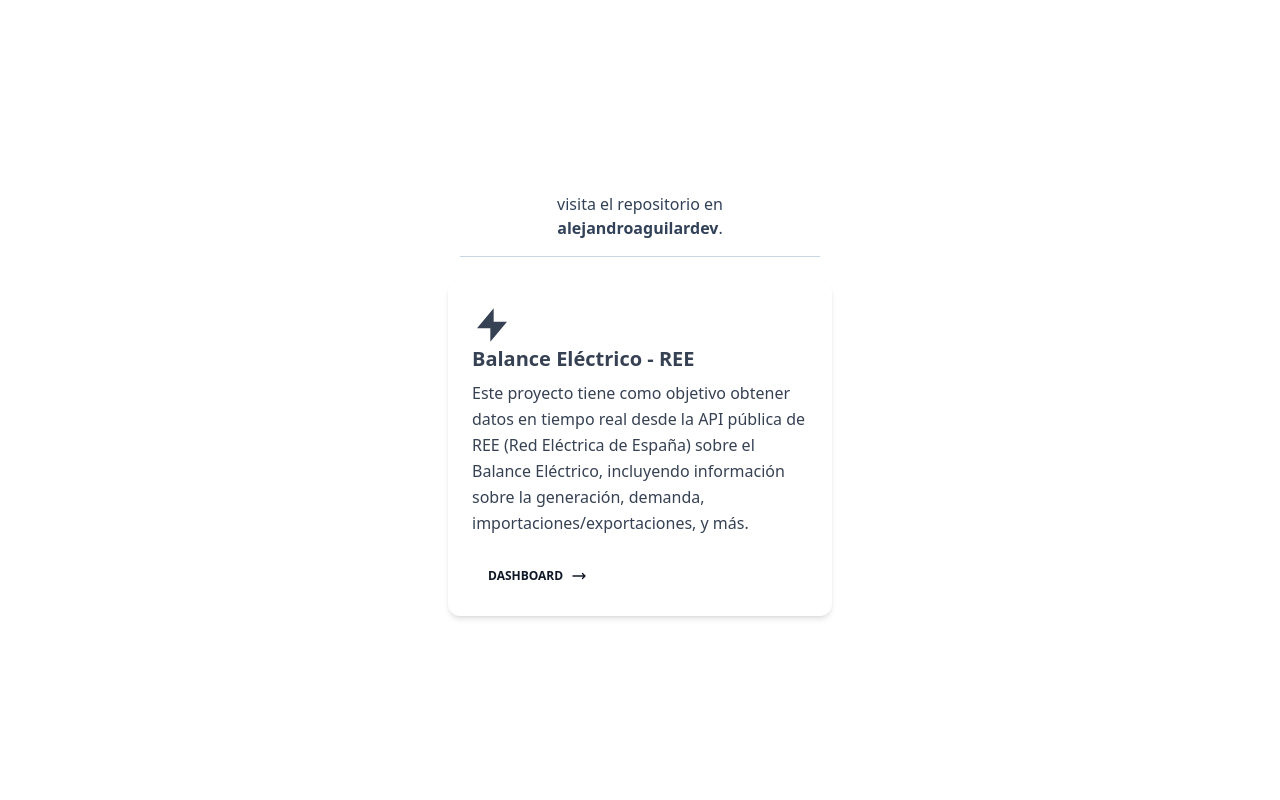
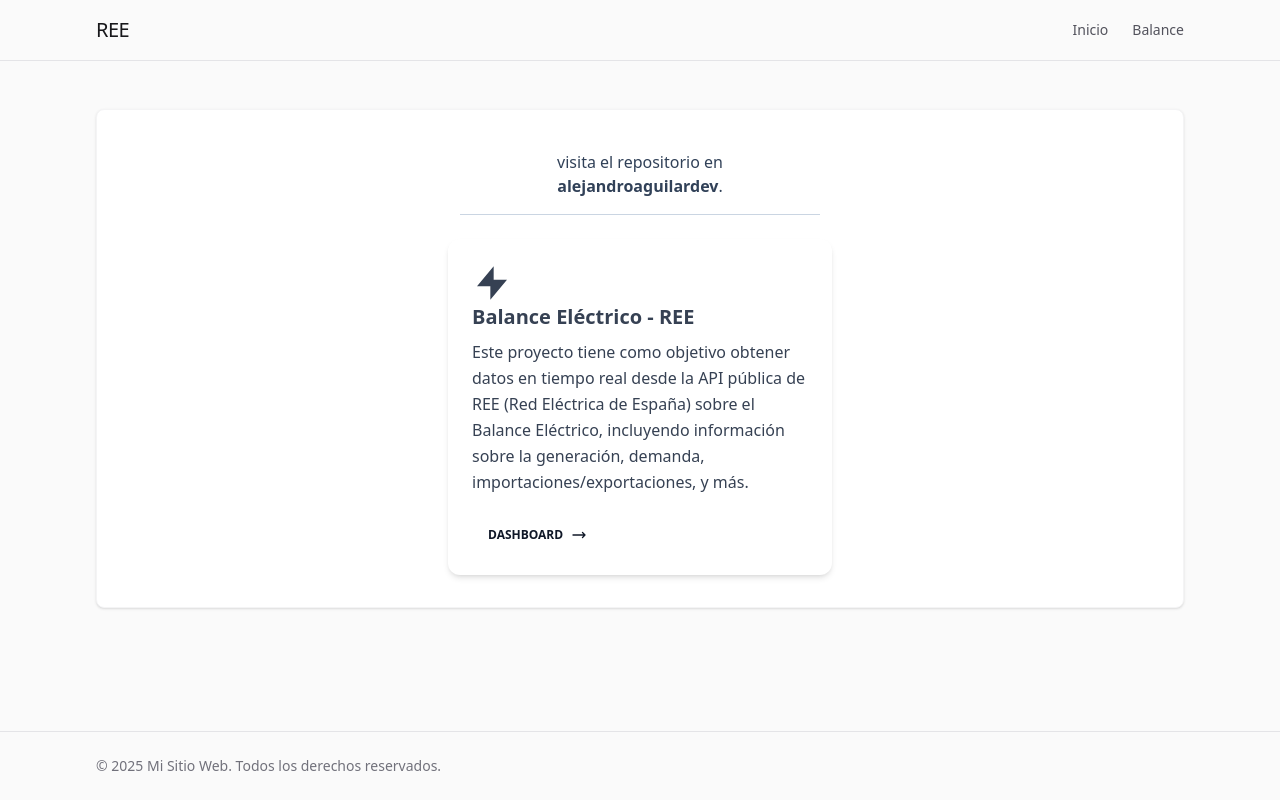
Before and after one commit to alejandroaguilardev/ree, a React (Vite) app in the folder apps/web/: page / in a window 1280 px wide. Built offline with nearby package versions, Linux system fonts and the light colour scheme; no server answers.

Commit message:
feat: :sparkles: layout

```diff
--- /dev/null
+++ b/apps/web/src/components/Layouts/Dashboard.tsx
@@ -0,0 +1,40 @@
+import type React from "react"
+import type { ReactNode } from "react"
+import { RouterLink } from "../UI"
+import { navigation } from "../../routes/navegation"
+
+interface Props {
+    children: ReactNode
+}
+
+export const DashboardLayout: React.FC<Props> = ({ children }) => {
+    return (
+        <div className="min-h-screen flex flex-col bg-zinc-50 text-zinc-800">
+            <header className="border-b border-zinc-200 py-4">
+                <div className="max-w-6xl mx-auto px-4 sm:px-6 lg:px-8 flex justify-between items-center">
+                    <h1 className="text-xl font-medium tracking-tight text-zinc-900">REE</h1>
+                    <nav className="hidden sm:flex space-x-6">
+                        <RouterLink to={navigation.home} className="text-sm text-zinc-600 hover:text-zinc-900 transition-colors">
+                            Inicio
+                        </RouterLink>
+                        <RouterLink to={navigation.balance} className="text-sm text-zinc-600 hover:text-zinc-900 transition-colors">
+                            Balance
+                        </RouterLink>
+                    </nav>
+                </div>
+            </header>
+
+            <main className="flex-1 py-8 sm:py-12">
+                <div className="max-w-6xl mx-auto px-4 sm:px-6 lg:px-8">
+                    <div className="bg-white rounded-lg shadow-sm border border-zinc-100 p-6 sm:p-8">{children}</div>
+                </div>
+            </main>
+
+            <footer className="border-t border-zinc-200 py-6 mt-auto">
+                <div className="max-w-6xl mx-auto px-4 sm:px-6 lg:px-8 flex flex-col sm:flex-row justify-between items-center">
+                    <p className="text-sm text-zinc-500">&copy; 2025 Mi Sitio Web. Todos los derechos reservados.</p>
+                </div>
+            </footer>
+        </div>
+    )
+}
--- a/apps/web/src/routes/AppRouter.tsx
+++ b/apps/web/src/routes/AppRouter.tsx
@@ -1,14 +1,17 @@
 import { BrowserRouter as Router, Route, Routes } from 'react-router-dom';
 import HomePage from '../pages/Home';
 import BalancePage from '../pages/Balance';
+import { DashboardLayout } from '../components/Layouts/Dashboard';
 
 const AppRouter = () => {
     return (
         <Router>
-            <Routes>
-                <Route path="/" element={<HomePage />} />
-                <Route path="/balance" element={<BalancePage />} />
-            </Routes>
+            <DashboardLayout>
+                <Routes>
+                    <Route path="/" element={<HomePage />} />
+                    <Route path="/balance" element={<BalancePage />} />
+                </Routes>
+            </DashboardLayout>
         </Router>
     );
 };
--- a/apps/web/src/sections/Home/components/Card.tsx
+++ b/apps/web/src/sections/Home/components/Card.tsx
@@ -3,9 +3,9 @@
 
 export const Card = () => {
     return (
-        <div className="flex justify-center items-center min-h-screen">
-            <div className="max-w-[720px] mx-auto">
-                <div className="block mb-4 mx-auto border-b border-slate-300 pb-2 max-w-[360px]">
+        <div className="flex justify-center items-center">
+            <div className="max-w-[720px]mx - auto">
+                < div className="block mb-4 mx-auto border-b border-slate-300 pb-2 max-w-[360px]" >
                     <a
                         target="_blank"
                         href="https://github.com/alejandroaguilardev/ree"
@@ -13,7 +13,7 @@
                     >
                         visita el repositorio en <b>alejandroaguilardev</b>.
                     </a>
-                </div>
+                </div >
 
                 <div className="relative flex flex-col mt-6 text-gray-700 bg-white shadow-md bg-clip-border rounded-xl w-96">
                     <div className="p-6">
@@ -40,7 +40,7 @@
                         </a>
                     </div>
                 </div>
-            </div>
-        </div>
+            </div >
+        </div >
     )
 }
```
